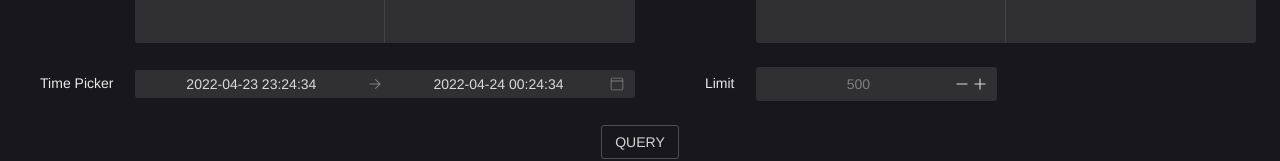
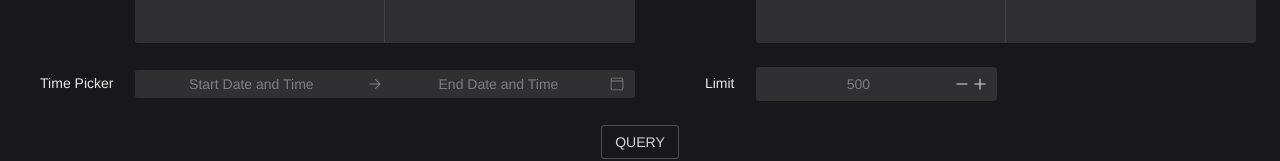
Before and after one commit to GUA19/logy_interface, a Vue app: page /swirl in a window 1280 px wide. Shown: the part 661-822 px from the top of the page. Built offline with nearby package versions, Linux system fonts and the light colour scheme; no server answers.

Commit message:
set timestamp range preset to null

```diff
--- a/src/App.vue
+++ b/src/App.vue
@@ -97,9 +97,7 @@ function handleQueryEvent(data: any) {
 			recordsData.push(...data.data)
 			break;
 		default:
-			if (!(data.application in regularData)) {
-				regularData[data.application] = []
-			}
+			regularData[data.application] = []
 			regularData[data.application].push(...data.data)
 			break;
 	}
--- a/src/components/Queryform.vue
+++ b/src/components/Queryform.vue
@@ -36,7 +36,8 @@ let formValue = reactive({
     queryPreset: ref([] as string[]),
     sortPreset: ref([] as string[]),
     // range: ref(null as number[] | null),
-    range: ref([Date.now() - 1 * 60 * 60 * 1000, Date.now()] as Value),
+    // [Date.now() - 1 * 60 * 60 * 1000, Date.now()]
+    range: ref(null as Value | null),
     limit: null as null | number,
 })
 
```
